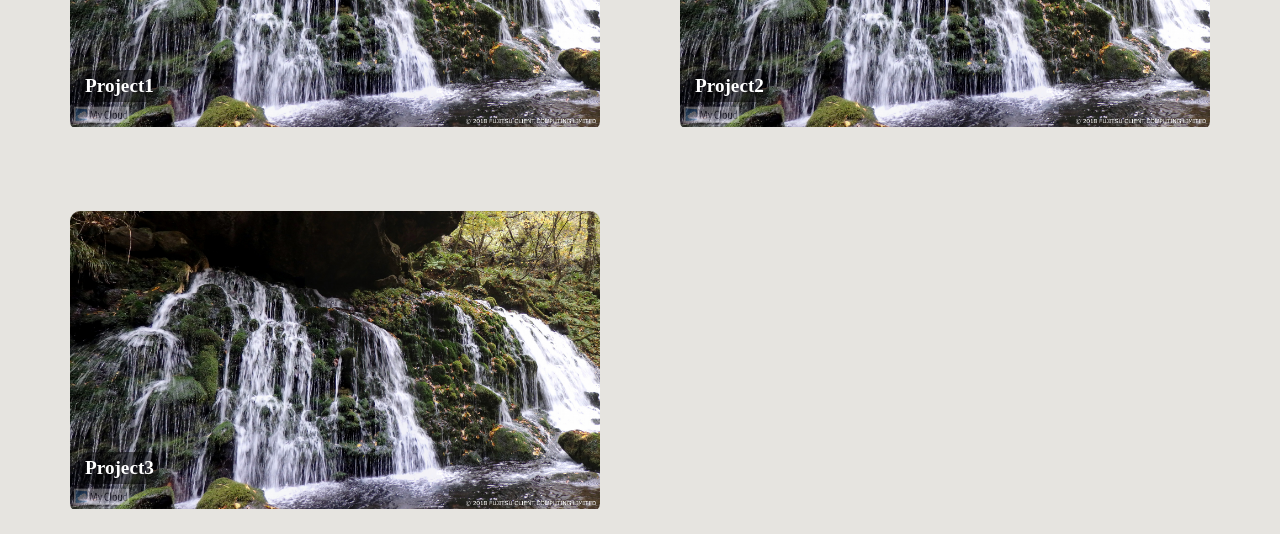
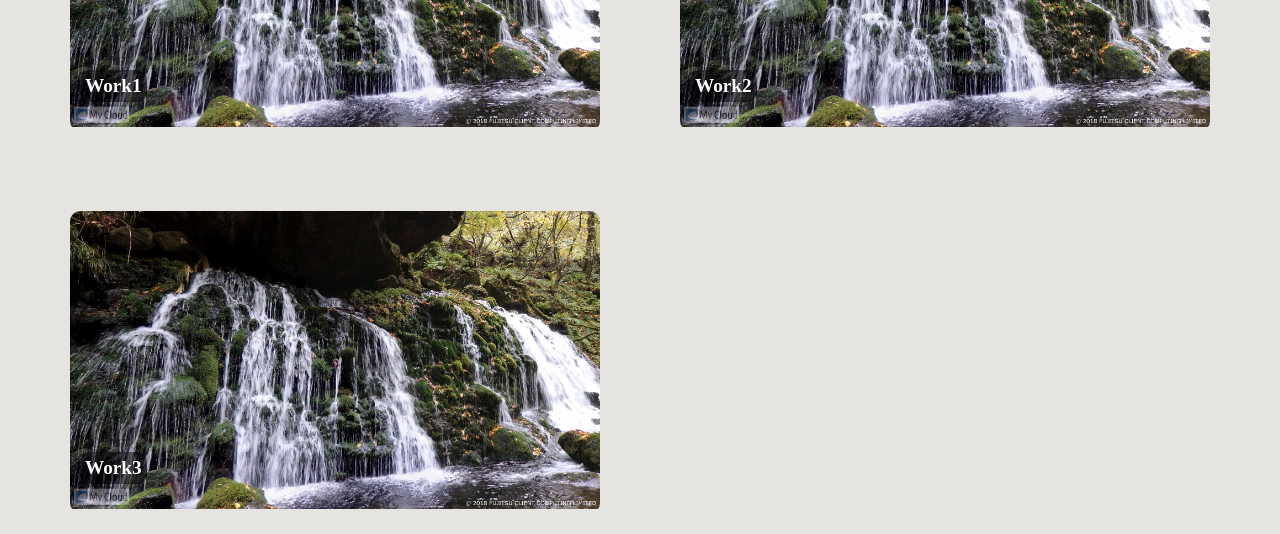
Before and after one commit to manamun/MyPortfolio, a Next.js app in the folder portfolio-cite/: page / in a window 1280 px wide. Shown: the part 1021-1555 px from the top of the page. Built offline with nearby package versions, Linux system fonts and the light colour scheme.

Commit message:
worksのリンク決め

```diff
--- a/portfolio-cite/app/page.js
+++ b/portfolio-cite/app/page.js
@@ -9,9 +9,9 @@ import styles from './page.module.css';
 
 export default function Home() {
   const projects = [
-    {id: 1, title: 'Project1', image: '/images/sample03.jpg', page: '/projects/project1'},
-    {id: 1, title: 'Project2', image: '/images/sample03.jpg', page: '/projects/project1'},
-    {id: 1, title: 'Project3', image: '/images/sample03.jpg', page: '/projects/project1'}
+    {id: 1, title: 'Work1', image: '/images/sample03.jpg', page: '/works/bachel'},
+    {id: 1, title: 'Work2', image: '/images/sample03.jpg', page: '/works/project1'},
+    {id: 1, title: 'Work3', image: '/images/sample03.jpg', page: '/works/project1'}
   ];
 
   const galleryRef = useRef(null);
@@ -43,14 +43,14 @@ export default function Home() {
     <div>
       <header className={styles.siteHeader}>
         <div className={styles.siteLogo}>
-          <Link href='/projects'>
+          <Link href='/works'>
             <img src='favicon.ico' alt='WEBICON'/>
           </Link>
         </div>
         <nav className = {styles.navbar}>
           <ul>
             <li>
-              <Link href='/projects'>Works</Link>
+              <Link href='/works'>Works</Link>
             </li>
             <li>
               <Link href='/about'>About</Link>
```
Also changed, not shown: portfolio-cite/app/works/bachelor_system.js (added, +7 -0 lines), 1 other file (tests, documents, lock files or other folders).
